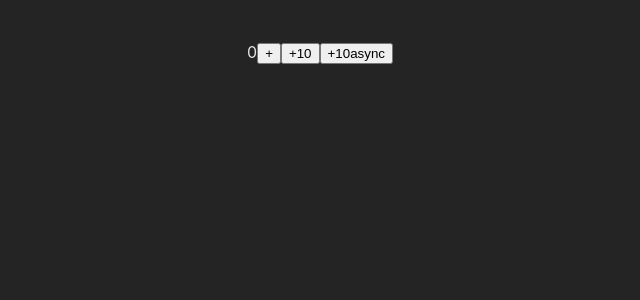
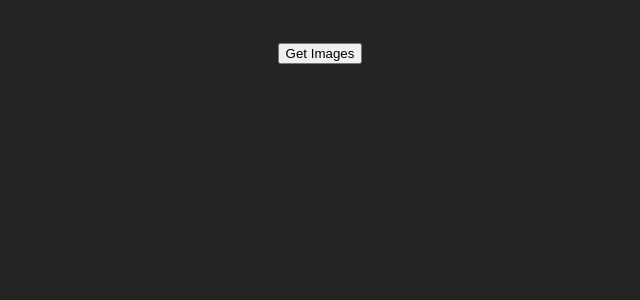
Before and after one commit to edignot/photo-wall-frontend, a React (Vite) app: page / in a window 1280 px wide. Shown: the top 300 px of the page, without its empty margins (320-960 px from the left). Built offline with nearby package versions, Linux system fonts and the light colour scheme.

Commit message:
async action created

```diff
--- a/src/pages/Gallery.tsx
+++ b/src/pages/Gallery.tsx
@@ -1,21 +1,33 @@
 import { useDispatch, useSelector } from 'react-redux'
 import { RootState, AppDispatch } from '../state/store'
-import {
-    increment,
-    incrementByAmount,
-    getImages,
-} from '../state/gallery/gallerySlice'
+import { getImages } from '../state/gallery/gallerySlice'
 
 const Gallery = () => {
-    const gallery = useSelector((state: RootState) => state.gallery.value)
     const dispatch = useDispatch<AppDispatch>()
+    const { images, error } = useSelector((state: RootState) => state.gallery)
+
+    const handleClick = async () => {
+        try {
+            const response = await dispatch(getImages())
+            console.log('Fetched Images:', response)
+        } catch (error) {
+            console.error('Error fetching images:', error)
+        }
+    }
 
     return (
         <div>
-            {gallery}
-            <button onClick={() => dispatch(increment())}>+</button>
-            <button onClick={() => dispatch(incrementByAmount(10))}>+10</button>
-            <button onClick={() => dispatch(getImages(10))}>+10async</button>
+            <button onClick={handleClick}>Get Images</button>
+            {error && <p>Error: {error}</p>}
+            {images.length > 0 && (
+                <ul>
+                    {images.map((image) => (
+                        <li key={image.id}>
+                            <p>Note: {image.note}</p>
+                        </li>
+                    ))}
+                </ul>
+            )}
         </div>
     )
 }
--- a/src/state/gallery/gallerySlice.ts
+++ b/src/state/gallery/gallerySlice.ts
@@ -1,46 +1,51 @@
 import { createAsyncThunk, createSlice, PayloadAction } from '@reduxjs/toolkit'
 
 interface GalleryState {
-    value: number
+    images: string[]
+    loading: boolean
+    error: string | null
 }
 
 const initialState: GalleryState = {
-    value: 0,
+    images: [],
+    loading: false,
+    error: null,
 }
 
 const gallerySlice = createSlice({
     name: 'gallery',
     initialState,
-    reducers: {
-        increment: (state) => {
-            state.value += 1
-        },
-        incrementByAmount: (state, action) => {
-            state.value += action.payload
-        },
-    },
+    reducers: {},
     extraReducers: (builder) => {
         builder
-            .addCase(getImages.pending, () => {
-                console.log('getImagesAsync.pending')
+            .addCase(getImages.pending, (state) => {
+                state.loading = true
+                state.error = null
             })
             .addCase(
                 getImages.fulfilled,
-                (state, action: PayloadAction<number>) => {
-                    state.value += action.payload
+                (state, action: PayloadAction<string[]>) => {
+                    state.images = action.payload
                 }
             )
+            .addCase(getImages.rejected, (state, action) => {
+                state.error = action.error?.message as string | null
+            })
     },
 })
 
-export const getImages = createAsyncThunk(
-    'gallery/getImages',
-    async (amount: number) => {
-        await new Promise((resolve) => setTimeout(resolve, 1000))
-        return amount
+export const getImages = createAsyncThunk('gallery/getImages', async () => {
+    try {
+        const response = await fetch('http://localhost:8000/photos')
+        const data = await response.json()
+        return data.photos
+    } catch (error: unknown) {
+        if (error instanceof Error) {
+            return Promise.reject(error.message)
+        } else {
+            return Promise.reject('An unexpected error occurred.')
+        }
     }
-)
-
-export const { increment, incrementByAmount } = gallerySlice.actions
+})
 
 export default gallerySlice.reducer
```
